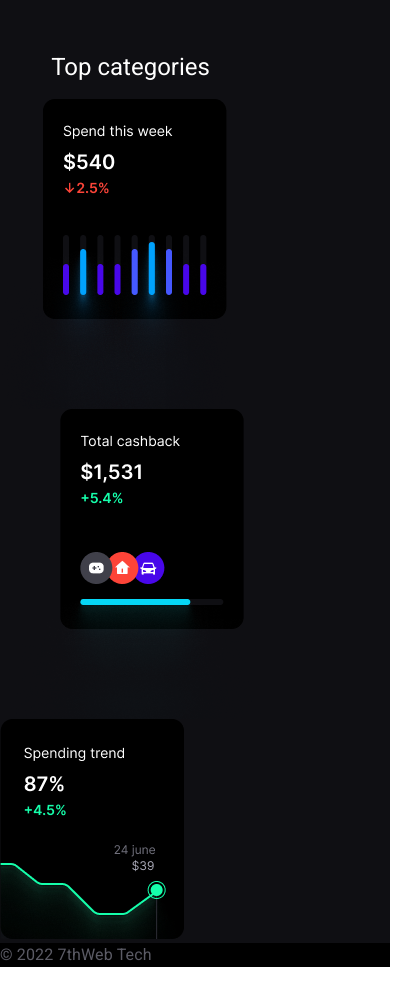
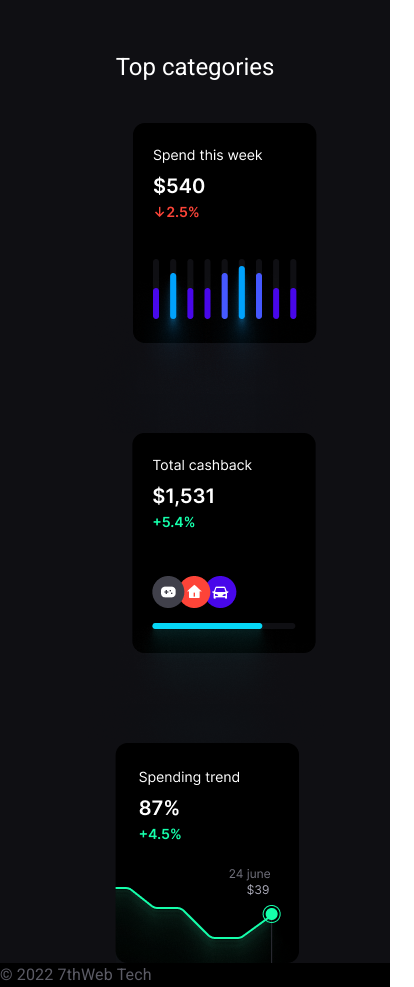
Before and after one commit to jahrulezfrancis/Financial-dashboard, a React (Create React App) app: page / in a window 390 px wide. Shown: the part 3100-4087 px from the top of the page, 414 px wide, since content can reach past the window. Built offline with nearby package versions, Linux system fonts and the light colour scheme.

Commit message:
fixed responsiveness

```diff
--- a/src/Components/Sections/Category.jsx
+++ b/src/Components/Sections/Category.jsx
@@ -1,21 +1,20 @@
-import { Box, Typography, Grid } from "@mui/material";
+import { Box, Typography, Grid, useMediaQuery } from "@mui/material";
 import Category1 from "../Images/spend.png"
 import Category2 from "../Images/caschback.png"
 import Category3 from "../Images/spend-trend.png"
 import { Stack } from "@mui/system";
 
 export function Categories() {
+    const onMobile = useMediaQuery('(max-width: 1000px)')
     return (
-        <Stack justifyContent='center' align='start' spacing={-2}>
-            <Box p='2em'>
-                <Typography pl='.8em' color='white' variant='h5'>Top categories</Typography>
+        <Stack justifyContent='space-around' width='100%'spacing={1}>
+            <Box p='2em 1em'>
+                <Typography textAlign={onMobile ? 'center' : 'start'} color='white' variant='h5'>Top categories</Typography>
             </Box>
-            <Grid container gap={-3}>
+            <Grid container spacing={3} justifyContent='center'>
                     <img src={Category1} alt='spend trend' />
                     <img src={Category2} alt='spend trend' />
-                <Box>
                     <img src={Category3} alt='spend trend' />
-                </Box>
             </Grid>
         </Stack>
     )
```
